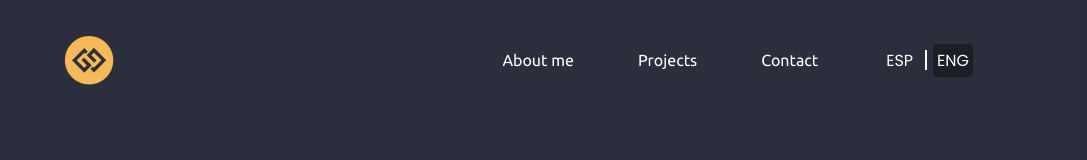
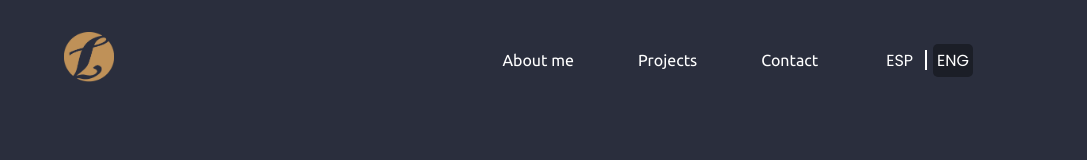
Before and after one commit to George-Lion/my-portfolio, a React (Vite) app: page / in a window 1280 px wide. Shown: the top 160 px of the page, without its empty margins (96-1183 px from the left). Built offline with nearby package versions, Linux system fonts and the light colour scheme.

Commit message:
new logo

```diff
--- a/src/components/Footer.jsx
+++ b/src/components/Footer.jsx
@@ -1,18 +1,19 @@
 import React, { Fragment } from "react";
 import styles from "./Footer.module.scss";
-let url1 = "https://github.com/George-Lion";
-let url2 = "https://linkedin.com/in/jorgeleonb";
-let url3 = "https://www.instagram.com/geek.george/";
+import img1 from "../img/LOGO.png";
 import { useTranslation } from "react-i18next";
 
 const Footer = () => {
+  let url1 = "https://github.com/George-Lion";
+  let url2 = "https://linkedin.com/in/jorgeleonb";
+  let url3 = "https://www.instagram.com/geek.george/";
   const [t, i18n] = useTranslation("global");
   return (
     <Fragment>
       <div className={styles.footer}>
         <div className={styles.footer__logo} data-aos="zoom-in">
           <span>
-            <i className="fab fa-gg-circle"></i>
+            <img src={img1} className={styles.footer__logo__log} />
           </span>
         </div>
         <p className={styles.footer__copyright}>{t("header.thanks")}</p>
--- a/src/components/Footer.module.scss
+++ b/src/components/Footer.module.scss
@@ -8,11 +8,17 @@
     color: $text2;
 
     &__logo{
-        width:100% ;
-        font-size: 45px;
+        width: 100%;
+        display: flex;
+        justify-content: center;
         padding-top: 60px;
-        color: $resalt;
-        text-align: center;
+
+        &__log{
+            width:40px ;
+
+
+
+        }
 
     }
 
--- a/src/components/Navbar.jsx
+++ b/src/components/Navbar.jsx
@@ -2,6 +2,7 @@ import React, { useState, useEffect, Fragment } from "react";
 import AOS from "aos";
 import styles from "./Navbar.module.scss";
 import { BiMenuAltRight } from "react-icons/bi";
+import img1 from "../img/LOGO.png";
 import { AiOutlineCloseSquare } from "react-icons/ai";
 import { Link } from "react-scroll";
 import { useTranslation } from "react-i18next";
@@ -36,7 +37,7 @@ const Navbar = ({ theme, setTheme }) => {
                   : styles.logo + " " + styles.logo__light
               }
             >
-              <i className="fab fa-gg-circle"></i>
+              <img src={img1} className={styles.header__content__log} alt="" />
             </span>
           </div>
           <div>
--- a/src/components/Navbar.module.scss
+++ b/src/components/Navbar.module.scss
@@ -66,6 +66,18 @@
                 flex: 0;
             }
         }
+
+        &__log{
+            padding-top: 4px;
+            width: 50px;
+
+            $breakpoint-tablet: 500px;
+            @media (max-width: $breakpoint-tablet) {
+               width: 40px;
+
+            }
+        }
+
     }
 
     &__button__container {
```
Also changed, not shown: src/img/LOGO.png (added).
